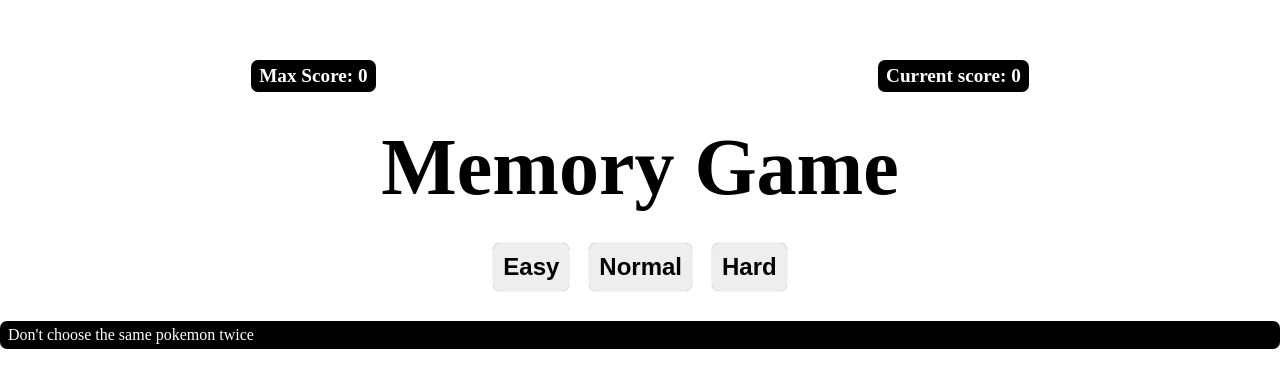
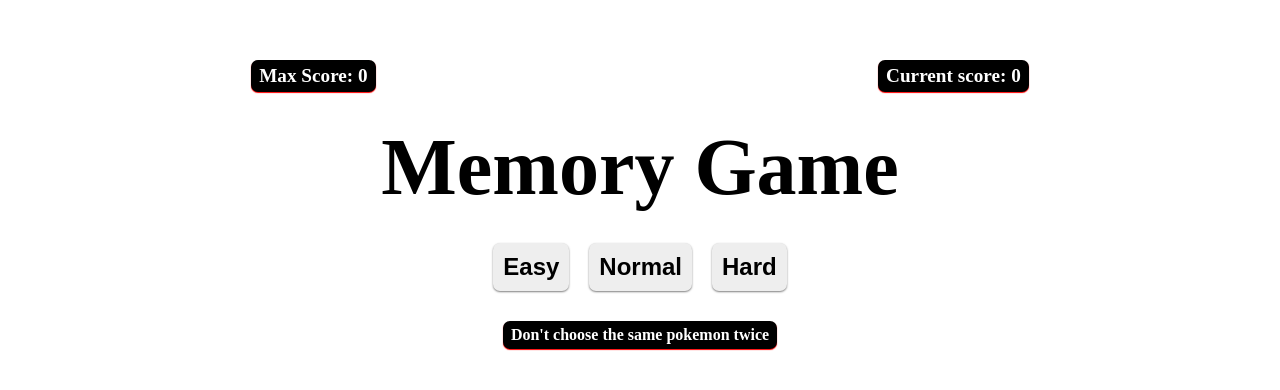
Before and after one commit to LukBlan/memory-card-game, a React (Vite) app: page / in a window 1280 px wide. Shown: the part 196-586 px from the top of the page. Built offline with nearby package versions, Linux system fonts and the light colour scheme.

Commit message:
Add rules styles and shadows

```diff
--- a/src/styles.css
+++ b/src/styles.css
@@ -24,6 +24,15 @@ h1 {
   font-size: 5rem;
 }
 
+.rules {
+  background-color: black;
+  color: white;
+  justify-self: center;
+  font-weight: bold;
+  padding: 3px 5px;
+  border-radius: 2px;
+}
+
 .difficulty-buttons-list {
   display: flex;
   gap: 20px;
@@ -38,7 +47,7 @@ h1 {
   padding: 10px 10px;
   font-weight: bold;
   border-radius: 7px;
-  box-shadow: 0 0 1px rgba(0,0,0,0.5);
+  box-shadow: 0 1px 2px rgba(0, 0, 0, 0.5);
   font-size: 1.5rem;
   cursor: pointer;
 }
@@ -96,6 +105,7 @@ h1 {
   color: white;
   font-weight: bold;
   border-radius: 5px;
+  animation: enterFromLeft 0.5s ease-in-out;
 }
 
 .game-over-button {
@@ -120,10 +130,12 @@ h1 {
 }
 
 .score-board-text {
+  font-weight: bold;
   background: black;
   color: white;
   padding: 5px 8px;
   border-radius: 7px;
+  box-shadow: 0 1px 1px rgba(255, 0, 0, 1);
 }
 
 @keyframes enterFromLeft {
```
